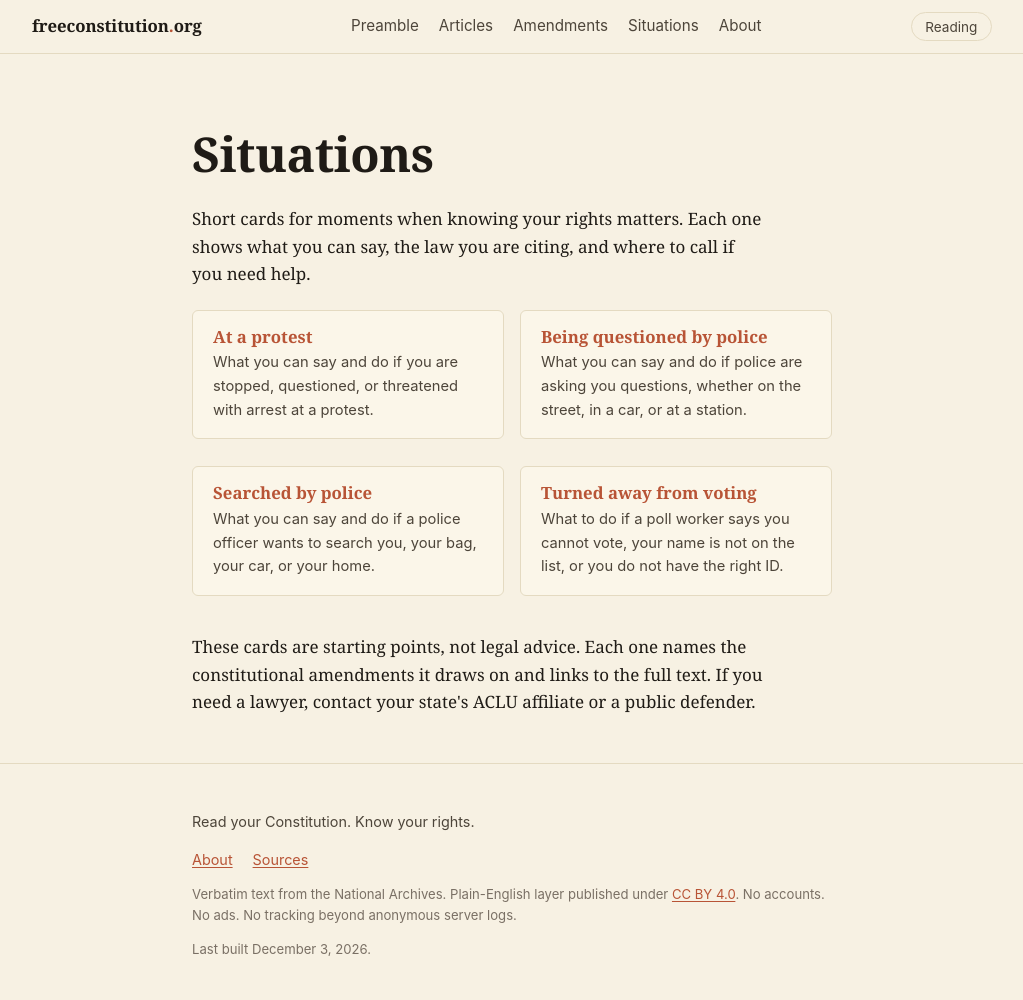
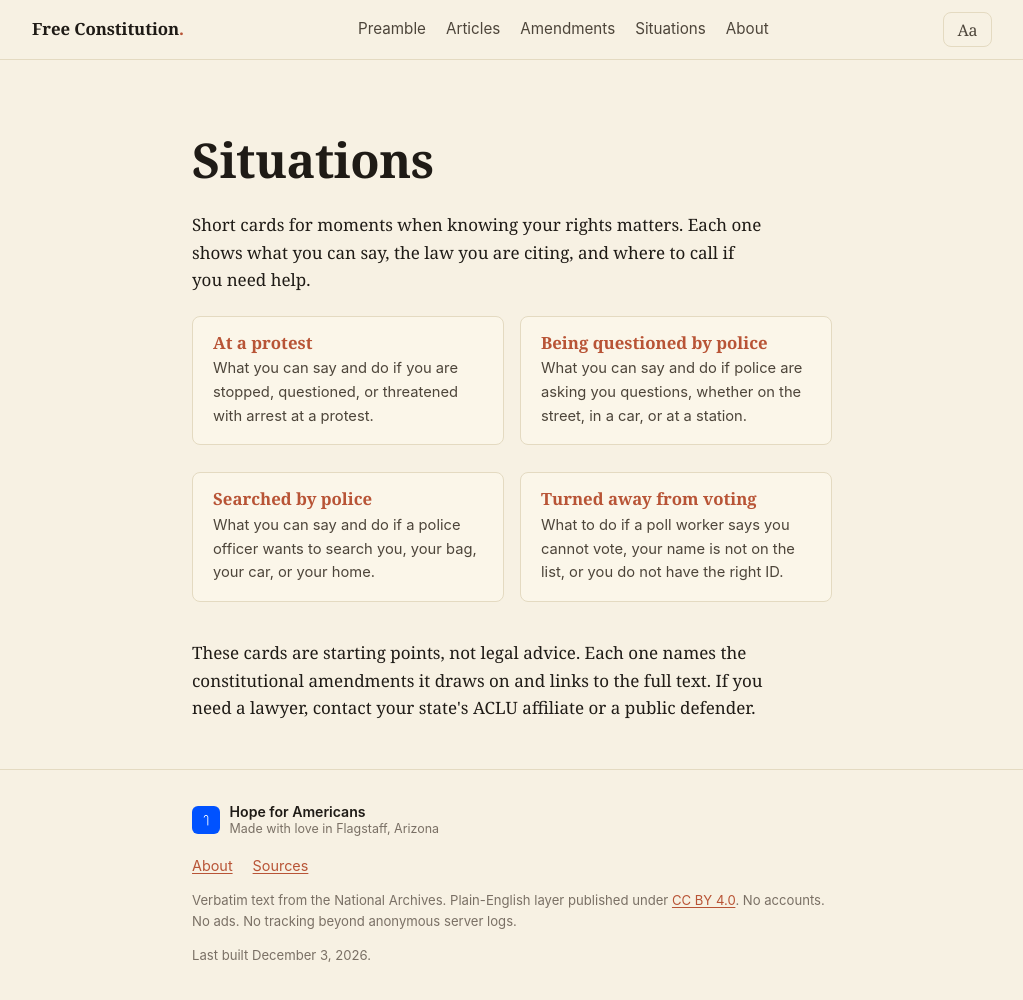
Before and after one commit to zatara-moe/freeconstitution, an Eleventy site: page situations.njk in a window 1280 px wide. Shown: the whole page, without its empty margins (128-1151 px from the left). Built offline with nearby package versions, Linux system fonts and the light colour scheme; Eleventy itself is replaced by a stand-in of ours; files that its build step writes are made by us from their sources; a web font is replaced by a local one.

Commit message:
V2 Revamped

```diff
--- a/css/site.css
+++ b/css/site.css
@@ -224,12 +224,14 @@ img { max-width: 100%; height: auto; }
 .prefs-toggle {
   background: transparent;
   border: 1px solid var(--rule);
-  border-radius: 999px;
+  border-radius: 8px;
   padding: .35rem .85rem;
-  font-family: var(--sans);
-  font-size: .85rem;
+  font-family: var(--serif);
+  font-size: 1rem;
+  font-weight: 500;
   color: var(--ink-soft);
   cursor: pointer;
+  letter-spacing: -.01em;
 }
 .prefs-toggle:hover { border-color: var(--accent); color: var(--accent); }
 
@@ -267,7 +269,7 @@ img { max-width: 100%; height: auto; }
 }
 .hero h1 {
   font-size: clamp(2.5rem, 7vw, 4.5rem);
-  margin: 0 0 .5rem;
+  margin: 0 0 1rem;
   letter-spacing: -.02em;
   font-weight: 500;
 }
@@ -277,13 +279,14 @@ img { max-width: 100%; height: auto; }
   font-size: 1.4rem;
   color: var(--ink-soft);
   font-style: italic;
-  margin: 0 0 1rem;
+  margin: 0 0 .65rem;
 }
 [data-italics="off"] .hero .lede { font-style: normal; }
 .hero .sublede {
   font-family: var(--sans);
   color: var(--ink-soft);
   max-width: 30rem;
+  margin: 0 0 1.5rem;
 }
 
 .hero-cta {
@@ -297,7 +300,7 @@ img { max-width: 100%; height: auto; }
 .cta {
   display: inline-block;
   padding: .65rem 1.25rem;
-  border-radius: 999px;
+  border-radius: 8px;
   font-family: var(--sans);
   font-size: .95rem;
   font-weight: 500;
@@ -306,7 +309,7 @@ img { max-width: 100%; height: auto; }
 }
 .cta.primary { background: var(--accent); color: #fff; }
 .cta.primary:hover { background: var(--link-hover); color: #fff; }
-.cta.secondary { background: transparent; color: var(--ink); border-color: var(--rule); }
+.cta.secondary { background: transparent; color: var(--ink-soft); border-color: var(--rule); font-size: .88rem; padding: .5rem 1rem; }
 .cta.secondary:hover { border-color: var(--accent); color: var(--accent); }
 
 /* ---- Cards & lists ------------------------------------------------------ */
@@ -321,7 +324,7 @@ img { max-width: 100%; height: auto; }
 }
 .card {
   border: 1px solid var(--rule);
-  border-radius: 6px;
+  border-radius: 8px;
   background: var(--bg-card);
   transition: border-color .2s var(--ease);
 }
@@ -497,3 +500,66 @@ img { max-width: 100%; height: auto; }
 
 em strong, strong em { color: var(--accent); font-style: italic; font-weight: 600; }
 [data-italics="off"] em strong, [data-italics="off"] strong em { font-style: normal; }
+
+/* ---- Hope for Americans mark -------------------------------------------- */
+
+.hfa-eyebrow {
+  display: inline-flex;
+  align-items: center;
+  gap: .5rem;
+  text-decoration: none;
+  color: var(--ink-faint);
+  font-family: var(--sans);
+  font-size: .82rem;
+  font-weight: 500;
+  letter-spacing: .02em;
+  margin-bottom: 1.25rem;
+  transition: color .15s;
+}
+.hfa-eyebrow:hover { color: var(--ink-soft); }
+
+.hfa-mark {
+  width: 22px;
+  height: 22px;
+  background: #0052FF;
+  border-radius: 5px;
+  display: flex;
+  align-items: center;
+  justify-content: center;
+  flex-shrink: 0;
+}
+.hfa-mark svg { width: 14px; height: 14px; }
+
+.footer-brand {
+  margin-bottom: 1rem;
+}
+.hfa-footer {
+  display: inline-flex;
+  align-items: center;
+  gap: .6rem;
+  text-decoration: none;
+  color: var(--ink-soft);
+  transition: color .15s;
+}
+.hfa-footer:hover { color: var(--ink); }
+.hfa-footer .hfa-mark {
+  width: 28px;
+  height: 28px;
+  border-radius: 6px;
+}
+.hfa-footer .hfa-mark svg { width: 18px; height: 18px; }
+.hfa-footer-text {
+  display: flex;
+  flex-direction: column;
+  gap: 0;
+  line-height: 1.35;
+}
+.hfa-footer-text strong {
+  font-size: .88rem;
+  font-weight: 600;
+  color: var(--ink);
+}
+.hfa-footer-text span {
+  font-size: .78rem;
+  color: var(--ink-faint);
+}
--- a/index.njk
+++ b/index.njk
@@ -1,11 +1,15 @@
 ---
 layout: base.njk
 permalink: /index.html
-title: freeconstitution.org — Read your Constitution. Know your rights.
+title: Free Constitution — Read your Constitution. Know your rights.
 description: A free, ad-free, account-free reference for the United States Constitution. Verbatim text plus plain-English explanations.
 ---
 
 <section class="hero wrap">
+  <a href="https://hopeforamericans.net" class="hfa-eyebrow" target="_blank" rel="noopener">
+    <span class="hfa-mark"><svg viewBox="0 0 100 100" fill="none" stroke="white" stroke-width="5" stroke-linecap="round" aria-hidden="true"><path d="M40 34Q40 24 50 24Q60 24 60 34L60 78"/></svg></span>
+    <span>A Hope for Americans project</span>
+  </a>
   <h1>The Constitution<span class="dot">.</span></h1>
   <p class="lede">{{ site.tagline }}</p>
   <p class="sublede">
--- a/layouts/base.njk
+++ b/layouts/base.njk
@@ -15,7 +15,7 @@
 
 <header class="site-header">
   <div class="wrap">
-    <a class="wordmark" href="/">freeconstitution<span class="dot">.</span>org</a>
+    <a class="wordmark" href="/">Free Constitution<span class="dot">.</span></a>
     <nav class="primary-nav" aria-label="Primary">
       <a href="/preamble/">Preamble</a>
       <a href="/#articles">Articles</a>
@@ -24,7 +24,7 @@
       <a href="/about/">About</a>
     </nav>
     <button class="prefs-toggle" id="prefs-toggle" aria-expanded="false" aria-controls="prefs-panel">
-      Reading
+      Aa
     </button>
   </div>
 </header>
@@ -71,7 +71,15 @@
 
 <footer class="site-footer">
   <div class="wrap">
-    <p>{{ site.tagline }}</p>
+    <div class="footer-brand">
+      <a href="https://hopeforamericans.net" class="hfa-footer" target="_blank" rel="noopener">
+        <span class="hfa-mark"><svg viewBox="0 0 100 100" fill="none" stroke="white" stroke-width="5" stroke-linecap="round" aria-hidden="true"><path d="M40 34Q40 24 50 24Q60 24 60 34L60 78"/></svg></span>
+        <span class="hfa-footer-text">
+          <strong>Hope for Americans</strong>
+          <span>Made with love in Flagstaff, Arizona</span>
+        </span>
+      </a>
+    </div>
     <nav aria-label="Footer">
       <a href="/about/">About</a>
       <a href="/sources/">Sources</a>
```
Also changed, not shown: 1 other file.
